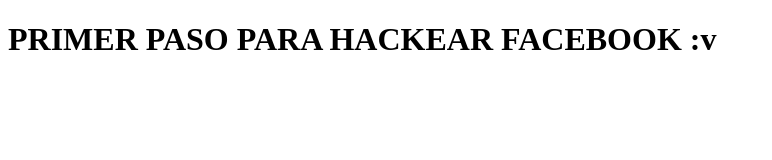
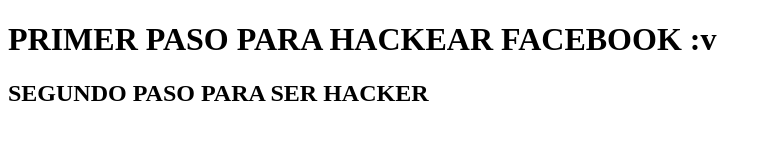
Before and after one commit to Jhonsa04/Primer_Proyecto, a plain HTML site: page index.html in a window 1280 px wide. Shown: the whole page, without its empty margins (0-772 px from the left). Drawn offline with Linux system fonts and the light colour scheme.

Commit message:
Second past

```diff
--- a/index.html
+++ b/index.html
@@ -8,5 +8,7 @@
 </head>
 <body>
     <h1>PRIMER PASO PARA HACKEAR FACEBOOK :v</h1>
+    <h2>SEGUNDO PASO PARA SER HACKER</h2>
+
 </body>
 </html>
```
